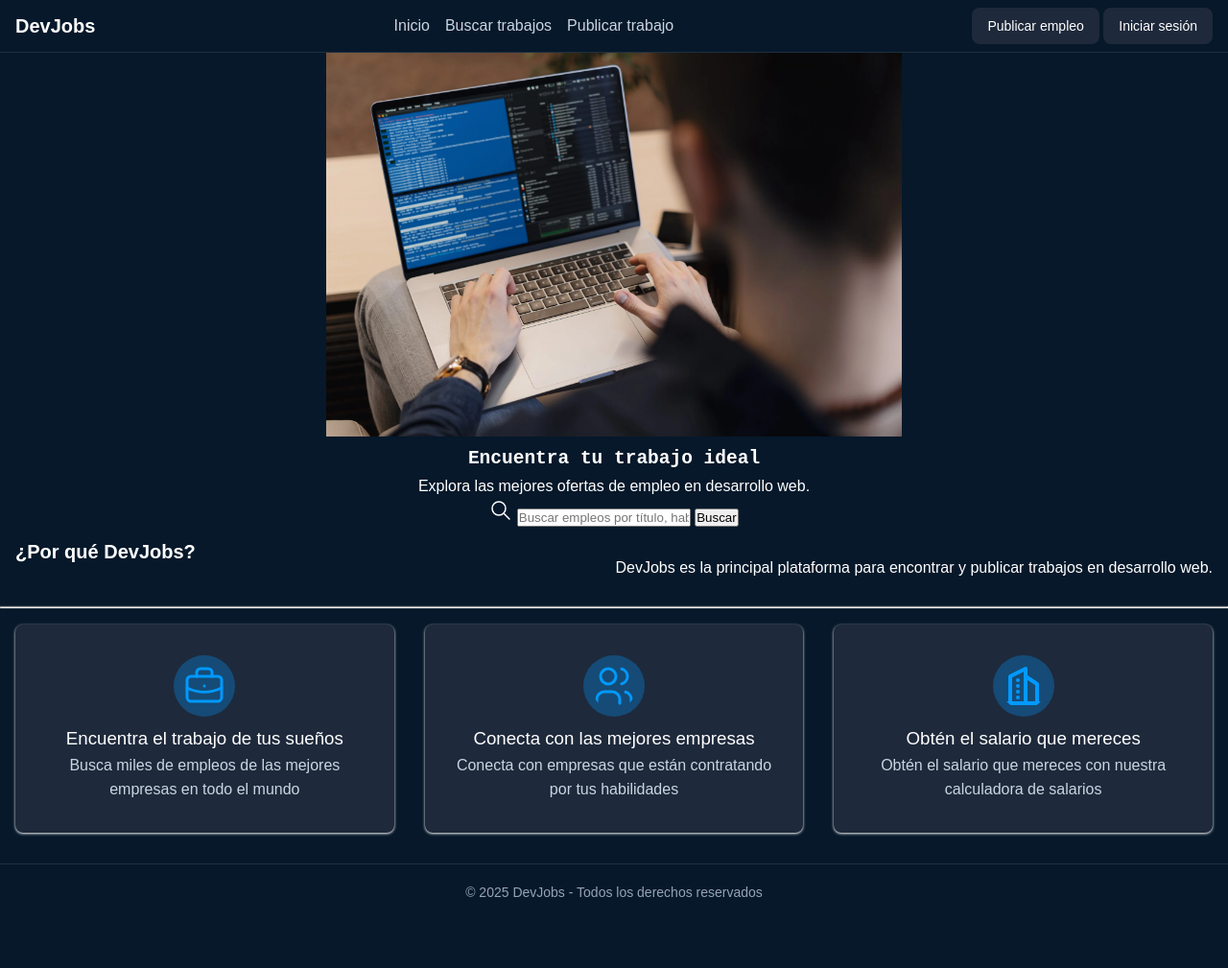
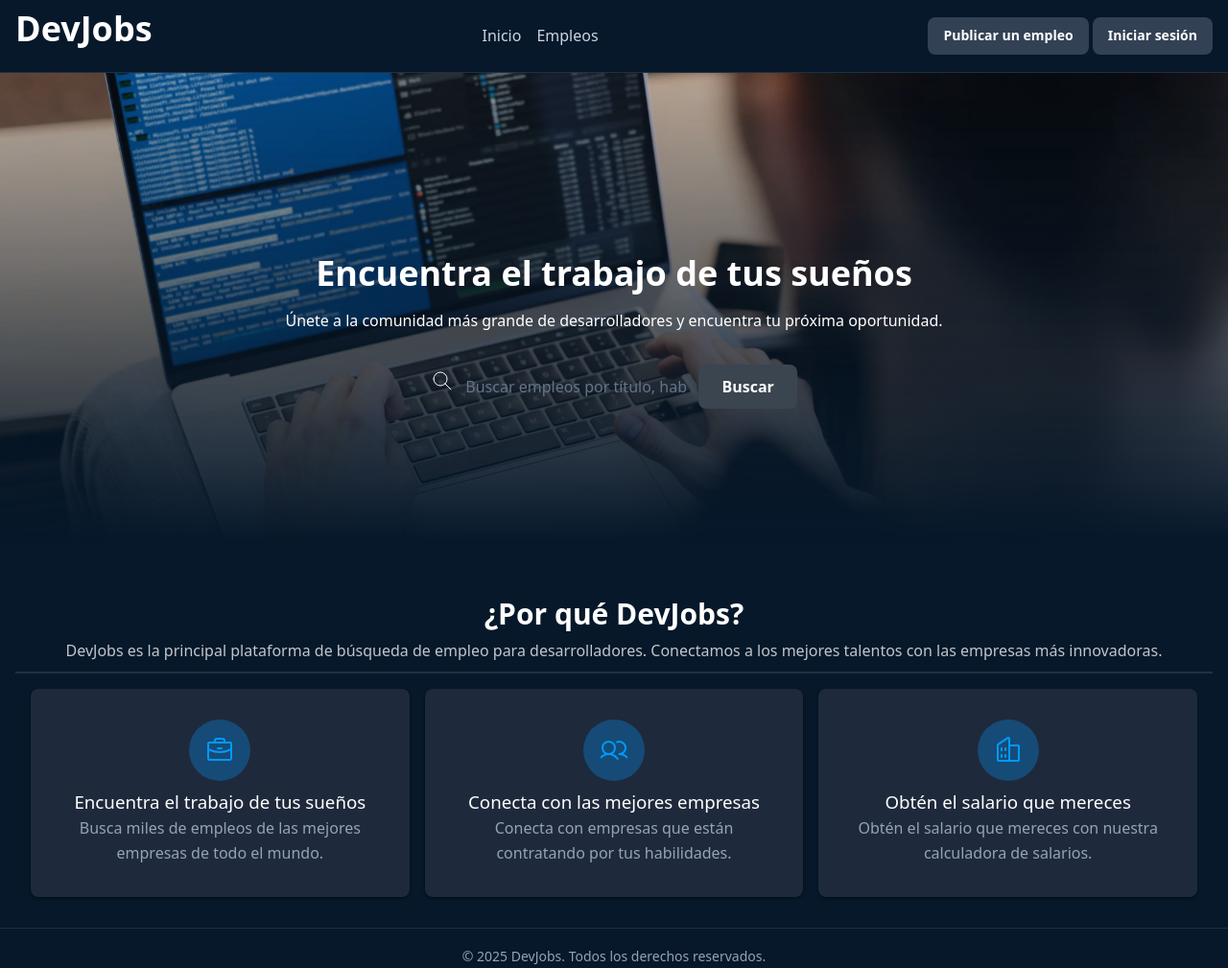
Before and after one commit to Daardev/DevJobs, a plain HTML site: page Html-Css/index.html in a window 1280 px wide. Shown: the top 1009 px of the page at 96% size. Before the commit the page ends 959 px from the top, so only its background shows below. Drawn offline with Linux system fonts and the light colour scheme.

Commit message:
código completo primera clase

```diff
--- a/Html-Css/index.html
+++ b/Html-Css/index.html
@@ -1,72 +1,116 @@
 <!DOCTYPE html>
 <html lang="es">
+
 <head>
-    <meta charset="UTF-8">
-    <meta name="viewport" content="width=device-width, initial-scale=1.0">
-    <link rel="stylesheet" href="./style.css">
-    <meta name="description" content="Encuentra y publica trabajos para desarrolladores web">
   <title>DevJobs - Inicio</title>
+  <meta charset="UTF-8" />
+  <meta name="description" content="Encuentra las mejores ofertas de trabajo para desarrolladores en DevJobs.">
+
+  <link rel="stylesheet" href="./style.css" />
 </head>
+
 <body>
   <header>
-			<h2>DevJobs</h2>
+    <h1>DevJobs</h1>
+
     <nav>
-				<a href="#">Inicio</a>
-				<a href="#">Buscar trabajos</a>
-				<a href="#">Publicar trabajo</a>
+      <a href="">Inicio</a>
+      <a href="">Empleos</a>
     </nav>
+
     <div>
-				<a href="#">Publicar empleo</a>
-				<a href="#">Iniciar sesión</a>
+      <a href="">Publicar un empleo</a>
+      <a href="">Iniciar sesión</a>
     </div>
   </header>
+
   <main>
     <section>
-				<img src="./background.webp" alt="" width="600" height="400">
-				<h1>Encuentra tu trabajo ideal</h1>
-				<p>Explora las mejores ofertas de empleo en desarrollo web.</p>
+      <img src="./background.webp" width="200" />
+
+      <h1>Encuentra el trabajo de tus sueños</h1>
+
+      <p>Únete a la comunidad más grande de desarrolladores y encuentra tu próxima oportunidad.</p>
+
       <form role="search">
-					<svg  xmlns="http://www.w3.org/2000/svg"  width="24"  height="24"  viewBox="0 0 24 24"  fill="none"  stroke="currentColor"  stroke-width="1.5"  stroke-linecap="round"  stroke-linejoin="round"  class="icon icon-tabler icons-tabler-outline icon-tabler-search"><path stroke="none" d="M0 0h24v24H0z" fill="none"/><path d="M10 10m-7 0a7 7 0 1 0 14 0a7 7 0 1 0 -14 0" /><path d="M21 21l-6 -6" /></svg>
+        <svg xmlns="http://www.w3.org/2000/svg" width="24" height="24" viewBox="0 0 24 24" fill="none"
+          stroke="currentColor" stroke-width="1" stroke-linecap="round" stroke-linejoin="round"
+          class="icon icon-tabler icons-tabler-outline icon-tabler-search">
+          <path stroke="none" d="M0 0h24v24H0z" fill="none" />
+          <path d="M10 10m-7 0a7 7 0 1 0 14 0a7 7 0 1 0 -14 0" />
+          <path d="M21 21l-6 -6" />
+        </svg>
 
-					<input type="text" placeholder="Buscar empleos por título, habilidad o empresa" aria-label="Buscar trabajos">
+        <input required type="text" placeholder="Buscar empleos por título, habilidad o empresa">
 
         <button type="submit">Buscar</button>
       </form>
     </section>
+
     <section>
+
       <header>
         <h2>¿Por qué DevJobs?</h2>
-					<p>DevJobs es la principal plataforma para encontrar y publicar trabajos en desarrollo web.</p>
+        <p>DevJobs es la principal plataforma de búsqueda de empleo para desarrolladores. Conectamos a los mejores
+          talentos con las empresas más innovadoras.</p>
       </header>
-				<hr>
+
       <footer>
         <article>
-					<svg  xmlns="http://www.w3.org/2000/svg"  width="24"  height="24"  viewBox="0 0 24 24"  fill="none"  stroke="currentColor"  stroke-width="1.5"  stroke-linecap="round"  stroke-linejoin="round"  class="icon icon-tabler icons-tabler-outline icon-tabler-briefcase"><path stroke="none" d="M0 0h24v24H0z" fill="none"/><path d="M3 7m0 2a2 2 0 0 1 2 -2h14a2 2 0 0 1 2 2v9a2 2 0 0 1 -2 2h-14a2 2 0 0 1 -2 -2z" /><path d="M8 7v-2a2 2 0 0 1 2 -2h4a2 2 0 0 1 2 2v2" /><path d="M12 12l0 .01" /><path d="M3 13a20 20 0 0 0 18 0" /></svg>
-
+          <svg fill="currentColor" height="32" viewBox="0 0 256 256" width="32" xmlns="http://www.w3.org/2000/svg"
+            aria-hidden="true">
+            <path
+              d="M216,56H176V48a24,24,0,0,0-24-24H104A24,24,0,0,0,80,48v8H40A16,16,0,0,0,24,72V200a16,16,0,0,0,16,16H216a16,16,0,0,0,16-16V72A16,16,0,0,0,216,56ZM96,48a8,8,0,0,1,8-8h48a8,8,0,0,1,8,8v8H96ZM216,72v41.61A184,184,0,0,1,128,136a184.07,184.07,0,0,1-88-22.38V72Zm0,128H40V131.64A200.19,200.19,0,0,0,128,152a200.25,200.25,0,0,0,88-20.37V200ZM104,112a8,8,0,0,1,8-8h32a8,8,0,0,1,0,16H112A8,8,0,0,1,104,112Z">
+            </path>
+          </svg>
           <h3>Encuentra el trabajo de tus sueños</h3>
-					<p>Busca miles de empleos de las mejores empresas en todo el mundo</p>
+          <p>Busca miles de empleos de las mejores empresas de todo el mundo.</p>
         </article>
 
         <article>
-					<svg  xmlns="http://www.w3.org/2000/svg"  width="24"  height="24"  viewBox="0 0 24 24"  fill="none"  stroke="currentColor"  stroke-width="1.5"  stroke-linecap="round"  stroke-linejoin="round"  class="icon icon-tabler icons-tabler-outline icon-tabler-users"><path stroke="none" d="M0 0h24v24H0z" fill="none"/><path d="M9 7m-4 0a4 4 0 1 0 8 0a4 4 0 1 0 -8 0" /><path d="M3 21v-2a4 4 0 0 1 4 -4h4a4 4 0 0 1 4 4v2" /><path d="M16 3.13a4 4 0 0 1 0 7.75" /><path d="M21 21v-2a4 4 0 0 0 -3 -3.85" /></svg>
-
+          <svg fill="currentColor" height="32" viewBox="0 0 256 256" width="32" xmlns="http://www.w3.org/2000/svg"
+            aria-hidden="true">
+            <path
+              d="M117.25,157.92a60,60,0,1,0-66.5,0A95.83,95.83,0,0,0,3.53,195.63a8,8,0,1,0,13.4,8.74,80,80,0,0,1,134.14,0,8,8,0,0,0,13.4-8.74A95.83,95.83,0,0,0,117.25,157.92ZM40,108a44,44,0,1,1,44,44A44.05,44.05,0,0,1,40,108Zm210.14,98.7a8,8,0,0,1-11.07-2.33A79.83,79.83,0,0,0,172,168a8,8,0,0,1,0-16,44,44,0,1,0-16.34-84.87,8,8,0,1,1-5.94-14.85,60,60,0,0,1,55.53,105.64,95.83,95.83,0,0,1,47.22,37.71A8,8,0,0,1,250.14,206.7Z">
+            </path>
+          </svg>
           <h3>Conecta con las mejores empresas</h3>
-					<p>Conecta con empresas que están contratando por tus habilidades</p>
+          <p>Conecta con empresas que están contratando por tus habilidades.</p>
         </article>
 
         <article>
-
-					<svg  xmlns="http://www.w3.org/2000/svg"  width="24"  height="24"  viewBox="0 0 24 24"  fill="none"  stroke="currentColor"  stroke-width="2"  stroke-linecap="round"  stroke-linejoin="round"  class="icon icon-tabler icons-tabler-outline icon-tabler-building-skyscraper"><path stroke="none" d="M0 0h24v24H0z" fill="none"/><path d="M3 21l18 0" /><path d="M5 21v-14l8 -4v18" /><path d="M19 21v-10l-6 -4" /><path d="M9 9l0 .01" /><path d="M9 12l0 .01" /><path d="M9 15l0 .01" /><path d="M9 18l0 .01" /></svg>
-
+          <svg fill="currentColor" height="32" viewBox="0 0 256 256" width="32" xmlns="http://www.w3.org/2000/svg"
+            aria-hidden="true">
+            <path
+              d="M240,208H224V96a16,16,0,0,0-16-16H144V32a16,16,0,0,0-24.88-13.32L39.12,72A16,16,0,0,0,32,85.34V208H16a8,8,0,0,0,0,16H240a8,8,0,0,0,0-16ZM208,96V208H144V96ZM48,85.34,128,32V208H48ZM112,112v16a8,8,0,0,1-16,0V112a8,8,0,1,1,16,0Zm-32,0v16a8,8,0,0,1-16,0V112a8,8,0,1,1,16,0Zm0,56v16a8,8,0,0,1-16,0V168a8,8,0,0,1,16,0Zm32,0v16a8,8,0,0,1-16,0V168a8,8,0,0,1,16,0Z">
+            </path>
+          </svg>
           <h3>Obtén el salario que mereces</h3>
-					<p>Obtén el salario que mereces con nuestra calculadora de salarios</p>
+          <p>Obtén el salario que mereces con nuestra calculadora de salarios.</p>
         </article>
       </footer>
+
     </section>
   </main>
+
   <footer>
-			<small>&copy; 2025 DevJobs - Todos los derechos reservados</small>
+    <small>&copy; 2025 DevJobs. Todos los derechos reservados.</small>
   </footer>
+
+
+
+
+
+
+
+
+
+
+
+
+  <footer style="padding-bottom: 100000px">
+
   </footer>
 </body>
+
 </html>
--- a/Html-Css/style.css
+++ b/Html-Css/style.css
@@ -1,11 +1,16 @@
-*{
+* {
   margin: 0;
   padding: 0;
   box-sizing: border-box;
 }
 
-:root{
-    --primary: #1173d4;
+
+
+
+
+
+:root {
+  --primary: #3b4550;
   --primary-dark: #0a3d66;
   --primary-hover: #0d5ba8;
   --primary-light: #09f;
@@ -20,17 +25,35 @@
   --hsla-example: hsla(210, 100%, 56%, 1);
 }
 
+
+
+
+
+
+
+
+
+
 @font-face {
-    font-family: "Inter Variable";
+  font-family: 'Inter Variable';
   font-style: normal;
   font-display: swap;
   font-weight: 100 900;
-    src: url(https://cdnjsdelivr.net/npm/@fontsource/inter@4.5.10/files/inter-latin-100-normal.woff2) format("woff2"), url(https://cdnjs.cloudflare.com/ajax/libs/fontsource/4.5.10/files/inter-latin-100-normal.woff) format("woff");
-    unicode-range: U+0000-00FF, U+0131, U+0152-0153, U+02C6, U+02DA, U+02DC, U+2000-206F, U+2074, U+20AC, U+2122, U+2191, U+2193, U+2212, U+2215, U+FEFF, U+FFFD;
+  src: url(https://cdn.jsdelivr.net/fontsource/fonts/inter:vf@latest/latin-wght-normal.woff2) format('woff2-variations');
+  unicode-range: U+0000-00FF,U+0131,U+0152-0153,U+02BB-02BC,U+02C6,U+02DA,U+02DC,U+0304,U+0308,U+0329,U+2000-206F,U+20AC,U+2122,U+2191,U+2193,U+2212,U+2215,U+FEFF,U+FFFD;
 }
 
-body{
-    font-family: sans-serif;
+
+
+
+
+
+
+
+
+
+body {
+  font-family: system-ui;
   background-color: var(--background);
   color: var(--text-primary);
   min-height: 100vh;
@@ -39,114 +62,274 @@ body{
   line-height: 1.6;
 }
 
-/*Títulos principales*/
-h1{
-    font-family: monospace;
-    color: var(--text-primary);
+
+
+
+
+
+
+
+
+
+
+
+
+/* Títulos principales */
+h1 {
+  font-size: 2.25rem;
+  font-weight: 900;
+  margin-bottom: 1rem;
+  line-height: 1.2;
+  text-wrap: balance;
 }
-a{
-    text-decoration: none;
+
+h1 + p {
+  text-wrap: balance;
+  margin-bottom: 2rem
 }
-/*Header*/
-header{
+
+/* Header */
+header {
   border-bottom: 1px solid var(--border);
-    background-color: var(--background);
+  background: var(--background);
   padding: .5rem 1rem;
   display: flex;
   align-items: center;
   justify-content: space-between;
   gap: 2rem;
 
-    h2{
+  h2 {
     font-size: 1.25rem;
     font-weight: 700;
     color: var(--text-primary);
   }
 }
-/*Navegación del header a otras páginas*/
-nav{
+
+/* Navegación del header a otras páginas */
+nav {
   align-items: center;
   gap: 1rem;
   display: flex;
 
-    a{
+  a {
     text-decoration: none;
     color: var(--text-secondary);
     transition: color 0.2s;
     font-weight: 500;
 
-        &:hover, &:focus{
+    &:hover, &:focus {
       color: var(--primary);
       outline: none;
     }
   }
 }
 
-/* Botones del header*/
+/* Botones del Header */
 header div a {
   padding: 0.5rem 1rem;
   border-radius: 0.5rem;
-    background-color: var(--card-bg);
+  background-color: #334155;
   color: var(--text-primary);
   display: inline-block;
   font-size: 0.875rem;
-}
-main{
-    text-align: center;
+  font-weight: 700;
+  text-decoration: none;
+  /* TODO */
 }
 
-/*Footer*/
-footer{
+/* Hero */
+main > section:nth-child(1) {
+  height: 500px;
+  text-align: center;
+  display: flex;
+  flex-direction: column;
+  justify-content: center;
+  align-items: center;
+
+  h1 {
+    padding-top: 36px;
+  }
+
+  & > img {
+    position: absolute;
+    width: 100%;
+    height: 100%;
+    object-fit: cover;
+    z-index: -1;
+    left: 0;
+    right: 0;
+    mask-image: linear-gradient(to bottom, rgba(16, 25, 34, 1) 5%, rgba(16, 25, 34, 0) 80%);
+  }
+}
+
+/* Formulario de Búsqueda */
+form {
+  max-width: 42rem;
+  width: 100%;
+  margin: 0 auto;
+  padding-inline: 1rem;
+}
+
+form > div {
+  display: flex;
+  align-items: center;
+  background-color: var(--input-bg);
+  border-radius: 0.5rem;
+  box-shadow: 0 10px 15px -3px var(--shadow);
+  padding: 0.5rem;
+  gap: 0.5rem;
+}
+
+form span {
+  padding-left: 0.75rem;
+  color: var(--text-muted);
+  display: flex;
+  align-items: center;
+  flex-shrink: 0;
+}
+
+form input[type="text"] {
+  flex: 1;
+  background: transparent;
+  border: none;
+  outline: none;
+  color: var(--text-primary);
+  padding: 0.75rem 0.5rem;
+  font-size: 1rem;
+  font-family: inherit;
+}
+
+form input[type="text"]::placeholder {
+  color: #64748b;
+}
+
+form button[type="submit"] {
+  padding: 0.75rem 1.5rem;
+  border-radius: 0.5rem;
+  background-color: var(--primary);
+  color: white;
+  font-weight: 700;
+  border: none;
+  cursor: pointer;
+  transition: background-color 0.2s;
+  font-family: inherit;
+  font-size: 1rem;
+  white-space: nowrap;
+}
+
+form button[type="submit"]:hover,
+form button[type="submit"]:focus {
+  background-color: var(--primary-hover);
+  outline: 2px solid white;
+  outline-offset: 2px;
+}
+
+/* Features Section */
+main > section:nth-child(2) {
+  padding-inline: 1rem;
+  background-color: var(--background);
+  padding-top: 2rem;
+
+  & > header {
+    gap: 2px;
+    flex-direction: column;
+
+    h2 {
+      margin-bottom: 0;
+    }
+
+    p {
+      opacity: .75;
+    }
+  }
+
+  & > div {
+    max-width: 1280px;
+    margin: 0 auto;
+  }
+}
+
+main > section:nth-child(2) h2 {
+  font-size: 1.875rem;
+  font-weight: 700;
+  color: var(--text-primary);
+  margin-bottom: 1rem;
+}
+
+main > section:nth-child(2) > div > div:first-child > p {
+  font-size: 1.125rem;
+  color: var(--text-muted);
+  max-width: 42rem;
+  margin: 0 auto;
+}
+
+/* Grid de Features */
+main > section:nth-child(2) footer {
+  display: grid;
+  grid-template-columns: repeat(auto-fit, minmax(280px, 1fr));
+  gap: 16px
+}
+
+/* Feature Cards */
+/* article {
+  background-color: var(--card-bg);
+  padding: 2rem;
+  margin-bottom: 16px;
+  border-radius: 0.5rem;
+  box-shadow: 0px 1px 3px 0 var(--shadow);
+
+  svg {
+    color: var(--primary-light);
+    background: rgba(0, 153, 255, 0.3);
+    border-radius: 9999px;
+    width: 64px;
+    height: 64px;
+    padding: 16px;
+  }
+
+  h3 {
+    font-weight: 500;
+  }
+
+  p {
+    color: var(--text-muted);
+  }
+} */
+
+/* Footer */
+footer {
   background-color: var(--background);
   border-top: 1px solid var(--border);
   text-align: center;
   padding: 16px;
 
-    small{
+  small {
     color: var(--text-muted);
     font-size: 0.875rem;
   }
 }
 
-article{
+article {
   background-color: var(--card-bg);
   padding: 2rem;
   margin-bottom: 16px;
   border-radius: 0.5rem;
-    box-shadow: 0px 1px 3px 0 rgba(255, 255, 255, 1);
+  box-shadow: 0px 1px 3px 0px rgba(0, 0, 0, 0.5);
 
-    svg{
+  svg {
     color: var(--primary-light);
-        background-color: rgba(0, 153, 255, 0.3);
+    background: rgba(0, 153, 255, .3);
     width: 64px;
     height: 64px;
     border-radius: 100%;
-        padding: 8px;
+    padding: 16px;
   }
-    p{
-        color: var(--text-secondary);
+
+  p {
+    color: var(--text-muted);
   }
-    h3{
+
+  h3 {
     font-weight: 500;
   }
 }
-main > section:nth-child(2) h2{
-    margin-bottom: 2rem;
-}
-main > section:nth-child(2) > div > div:first-child > p{
-    font-size: 1.125rem;
-    color: var(--text-secondary);
-    max-width: 42rem;
-    margin: 0 auto;
-}
-/* Grid de Features*/
-main > section:nth-child(2) footer{
-   display: grid;
-   grid-template-columns: 1fr;
-   gap: 2rem;
-}
-@media (width >= 640px){
-    main > section:nth-child(2) footer{
-        grid-template-columns: 1fr 1fr 1fr;
-    }
-}
```
Lines whose indentation alone changed are shown as unchanged.
